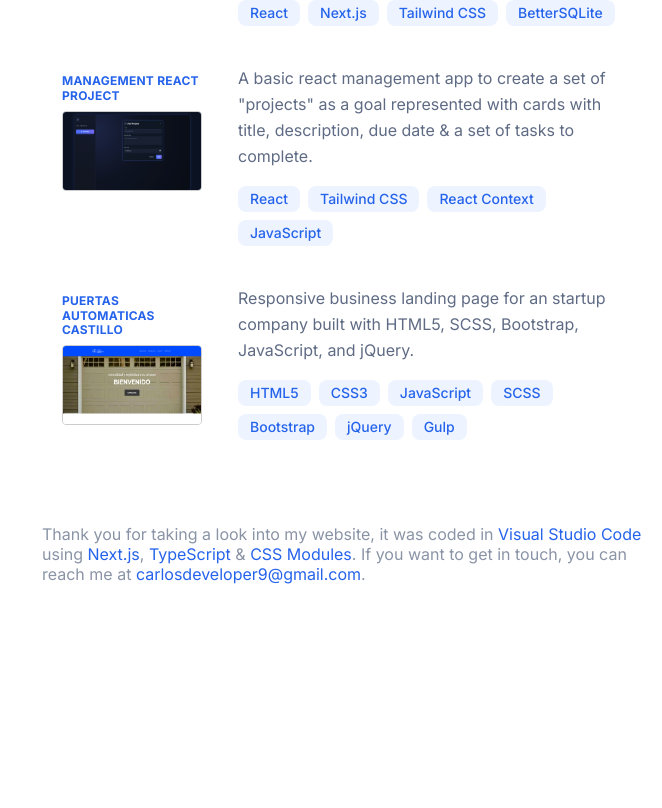
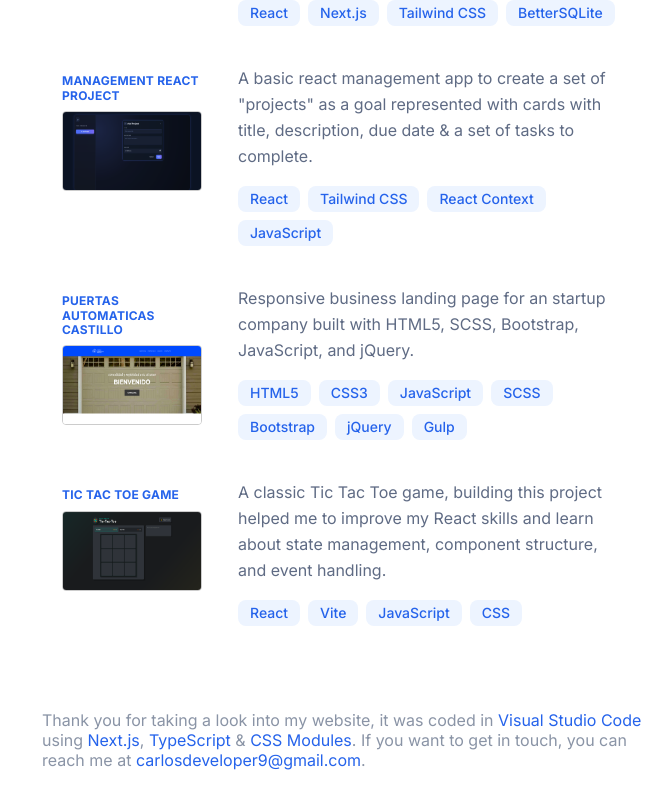
Before and after one commit to CarlosVillasenor/personal-landing-page, a Next.js app: page / in a window 1280 px wide. Shown: the part 2369-3177 px from the top of the page, without its empty margins (618-1280 px from the left). Before the commit the page ends 3017 px from the top, so only its background shows below. Built offline with nearby package versions, Linux system fonts and the light colour scheme.

Commit message:
feat: add tic tac toe game project

```diff
--- a/src/components/Content/Projects/projectsData.ts
+++ b/src/components/Content/Projects/projectsData.ts
@@ -35,5 +35,12 @@ export const projects: Project[] = [
     technologies: ["HTML5", "CSS3", "JavaScript", "SCSS", "Bootstrap", "jQuery", "Gulp"],
     website: "https://pac-landing-page-plum.vercel.app/",
     image: "puertas-automaticas-castillo.png"
+  },
+  {
+    title: "Tic Tac Toe Game",
+    description: "A classic Tic Tac Toe game, building this project helped me to improve my React skills and learn about state management, component structure, and event handling.",
+    technologies: ["React", "Vite", "JavaScript", "CSS"],
+    website: "https://tic-tac-toe-react-project-woad.vercel.app/",
+    image: "tic-tac-toe-game.png"
   }
 ];
```
Also changed, not shown: public/project-images/tic-tac-toe-game.png (added).
